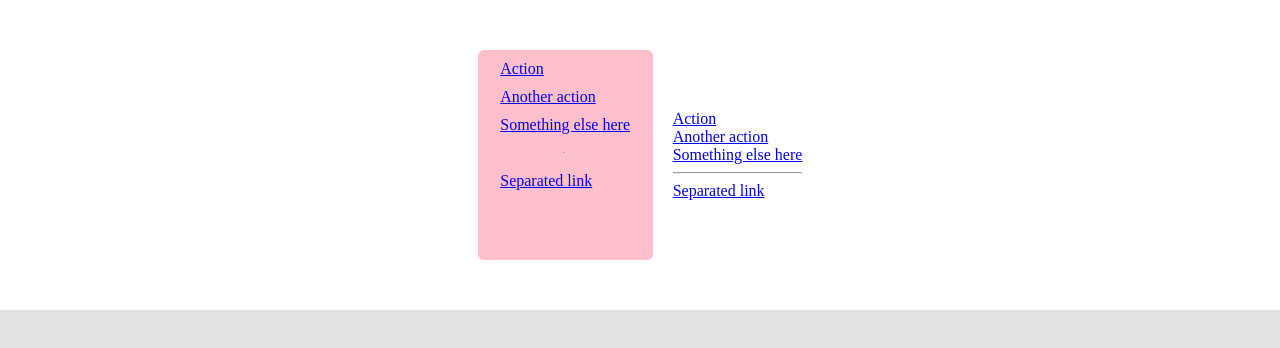
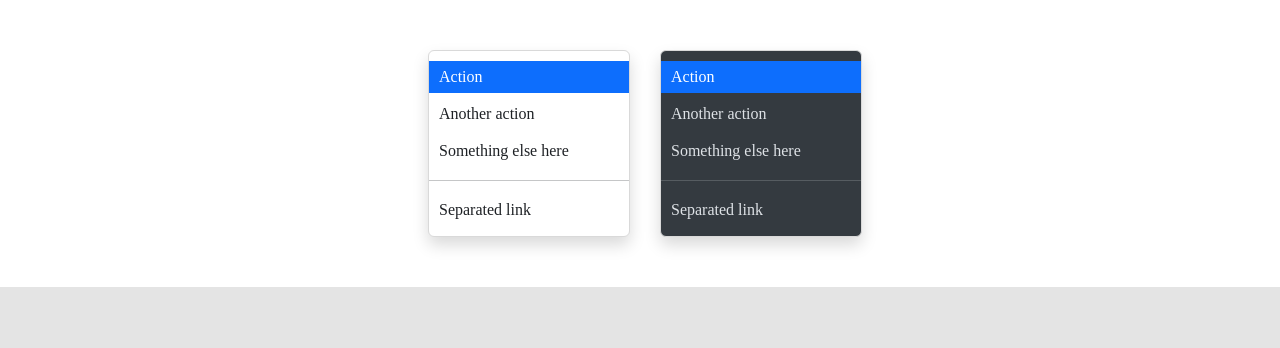
Before and after one commit to eemansayed/dropdown-bootstrap, a plain HTML site: page index.html in a window 1280 px wide. Drawn offline with Linux system fonts and the light colour scheme.

Commit message:
add styles

```diff
--- a/index.html
+++ b/index.html
@@ -14,7 +14,7 @@
         <div class="top">
           <div class="dropdown">
             <div class="items">
-              <div class="item">
+              <div class="item active">
                 <a class="link" href="#">Action</a>
               </div>
               <div class="item">
@@ -34,7 +34,7 @@
         <div class="bottom">
           <div class="dropdown">
             <div class="items">
-              <div class="item">
+              <div class="item active">
                 <a class="link" href="#">Action</a>
               </div>
               <div class="item">
--- a/style.scss
+++ b/style.scss
@@ -13,6 +13,7 @@ body {
 
 @mixin dropdownContainer {
   display: flex;
+  flex-direction: column;
   align-items: center;
   justify-content: center;
   gap: 20px;
@@ -41,31 +42,89 @@ body {
   color: #dee2e6;
 }
 
+@mixin dropdownStyles {
+  display: flex;
+  flex-direction: column;
+  align-items: center;
+  width: 175px;
+  height: 175px;
+  background-color: #fff;
+  border-radius: 6px;
+  border: 1px solid #d9d9d9;
+  box-shadow: 0 0.5rem 1rem rgba(0, 0, 0, 0.15);
+  padding-top: 10px;
+}
+
+@mixin items {
+  display: flex;
+  flex-direction: column;
+  gap: 5px;
+  width: 100%;
+}
+
 .dropdown-section {
   @include dropdownSection();
+  padding-left: 10px;
   .container {
     @include dropdownContainer();
     .top {
       .dropdown {
-        display: flex;
-        flex-direction: column;
-        align-items: center;
-        width: 175px;
-        height: 200px;
-        background-color: pink;
-        border-radius: 6px;
-        padding-top: 10px;
+        @include dropdownStyles();
         .items {
-          display: flex;
-          flex-direction: column;
-          gap: 10px;
-          .items {
+          @include items();
           hr {
             @include hr();
           }
+          .item.active {
+            background-color: #0d6efd;
+            pointer-events: none;
+            cursor: pointer;
+            .link {
+              color: #fff;
+            }
+          }
           .item {
+            padding-left: 10px;
+            padding-top: 4px;
+            padding-bottom: 4px;
             .link {
               @include textWhiteBackground();
+            }
+            &:hover {
+              background-color: #e9ecef;
+            }
+          }
+        }
+      }
+    }
+    .bottom {
+      .dropdown {
+        @include dropdownStyles();
+        background-color: #343a40;
+        .items {
+          @include items;
+          hr {
+            @include hr();
+            background-color: #565c61;
+          }
+
+          .item.active {
+            background-color: #0d6efd;
+            pointer-events: none;
+            cursor: pointer;
+            .link {
+              color: #fff;
+            }
+          }
+          .item {
+            padding-left: 10px;
+            padding-top: 4px;
+            padding-bottom: 4px;
+            .link {
+              @include textDarkBackground();
+            }
+            &:hover {
+              background-color: #52575d;
             }
           }
         }
@@ -73,4 +132,24 @@ body {
     }
   }
 }
+
+@media (min-width: 800px) {
+  .dropdown-section {
+    .container {
+      display: flex;
+      flex-direction: row;
+      gap: 30px;
+      .top {
+        .dropdown {
+          width: 200px;
         }
+      }
+
+      .bottom {
+        .dropdown {
+          width: 200px;
+        }
+      }
+    }
+  }
+}
```
Also changed, not shown: style.css, 1 other file. Lines whose indentation alone changed are shown as unchanged.
